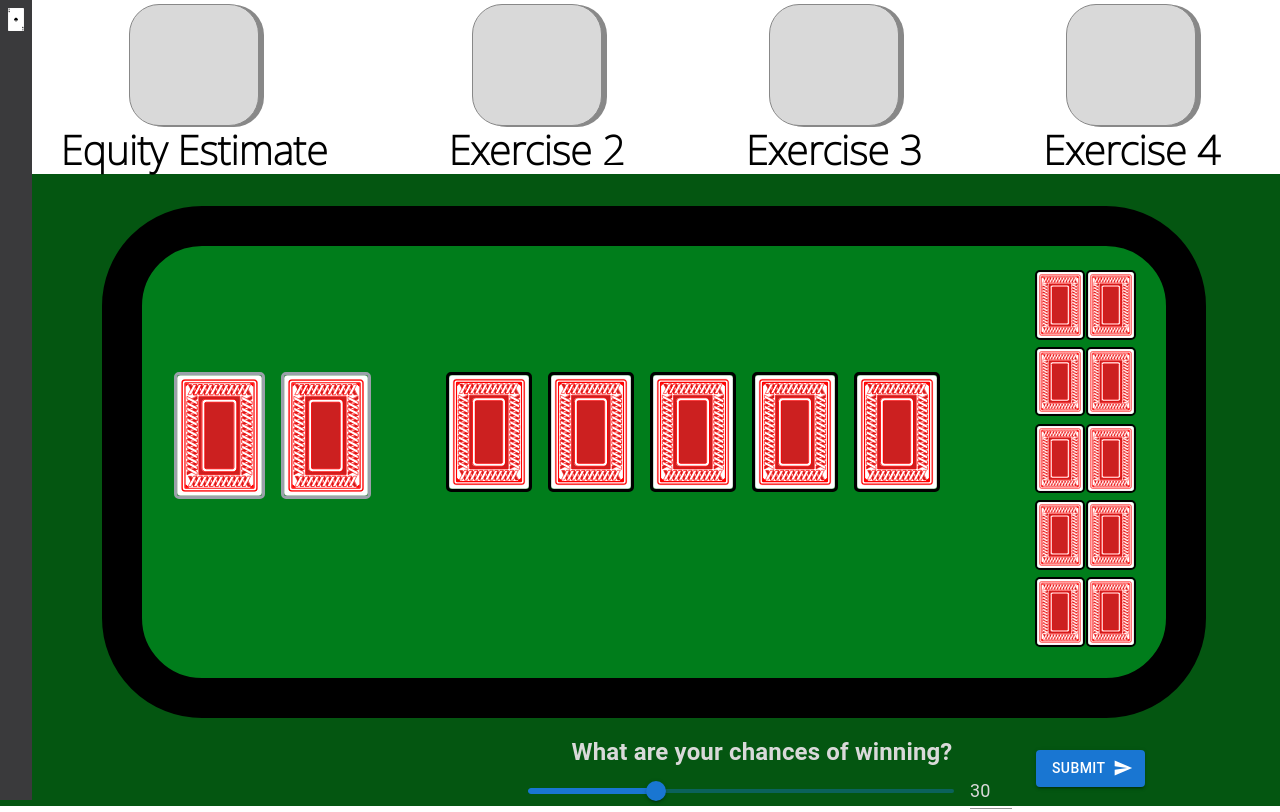
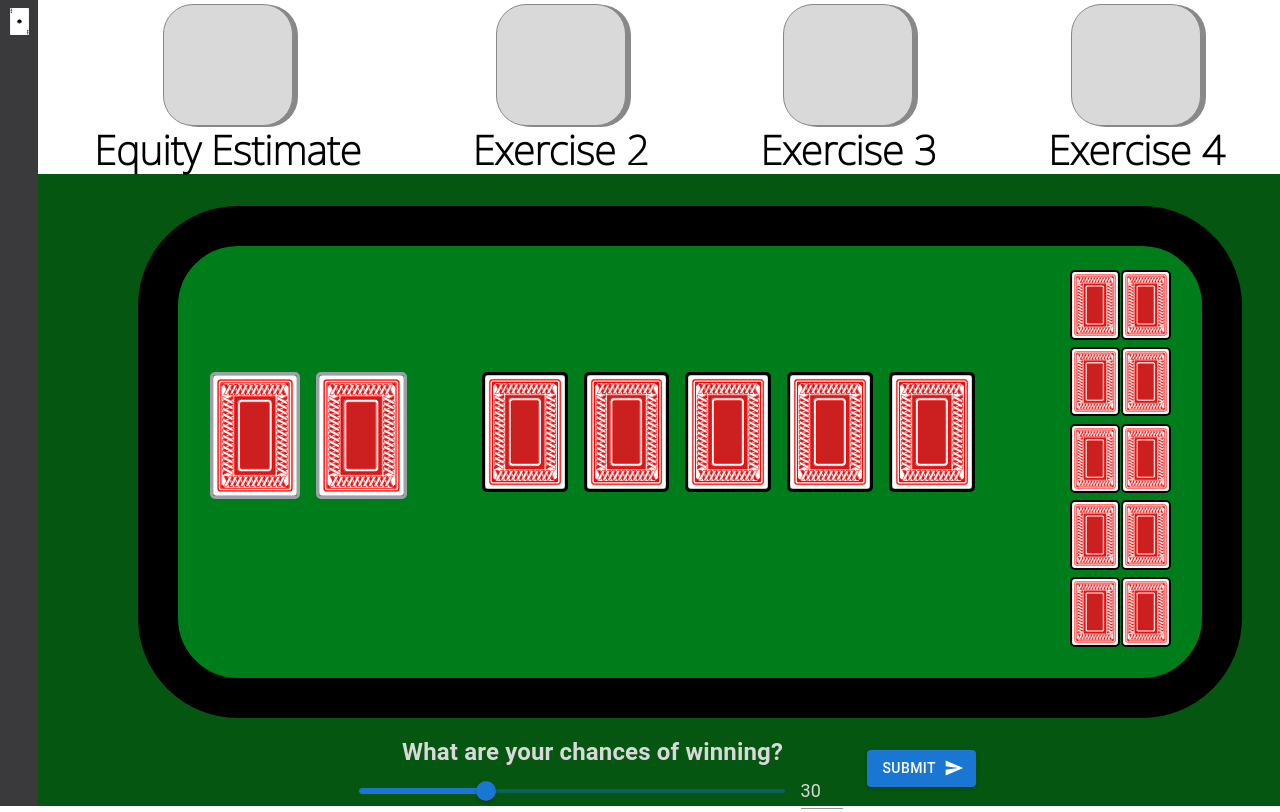
Before and after one commit to TamahauBrown/poker-trainer, a React (Create React App) app: page / in a window 1280 px wide. Built offline with nearby package versions, Linux system fonts and the light colour scheme.

Commit message:
Refactored FE to make the slider an item within a flexbox opposed to an absolute value, and centered items on the slider correctly

```diff
--- a/src/App.scss
+++ b/src/App.scss
@@ -3,6 +3,15 @@ $green: #007D1B;
 $grey: #888888;
 $lightgrey: #9BA0AA;
 $white: #D9D9D9;
+
+.App {
+  display: flex;
+  width: 100%;
+}
+
+.App-header {
+  width: 97%;
+}
 
 .calculations{
   padding-bottom: 2vh;
@@ -186,11 +195,7 @@ E.g.: ohl1 means opponent hand left 1
 
 /* Sidebar */
 .sidebar {
-  position: fixed;
-  width: 2.5vw;
-  height: 100%;
-  left: 0;
-  top: 0;
+  width: 3%;
   background: #3A3A3C;
 }
 
@@ -201,8 +206,8 @@ E.g.: ohl1 means opponent hand left 1
 
 #sliderFunctions {
   padding-top: 2vh;
-  padding-left: 40%;
-  width: 60%;
+  justify-content: center;
+  width: 100%;
   display: inline-flex;
 }
 
--- a/src/App.tsx
+++ b/src/App.tsx
@@ -13,8 +13,9 @@ function App() {
     return (
         <div className="App">
             <link href="https://fonts.googleapis.com/css2?family=Noto+Sans:wght@100&display=swap" rel="stylesheet"/>
+            <Sidebar />
             <header className="App-header">
-                <Sidebar />
+
                 <ExerciseHeader />
                 <PokerTable />
             </header>
--- a/src/Components/ExerciseHeader.tsx
+++ b/src/Components/ExerciseHeader.tsx
@@ -22,7 +22,7 @@ export function ExerciseHeader() {
                 player_hand: (res as any).player_hand,
             };
             display_hands(cards);
-            res.equity = cards.equity;
+            equity = cards.equity;
         });
     }
 
```
